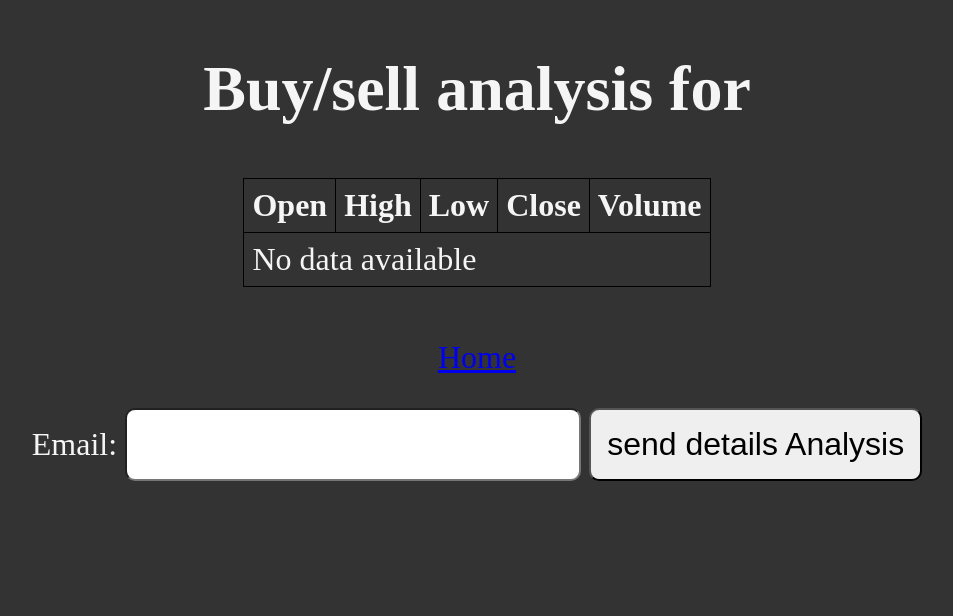
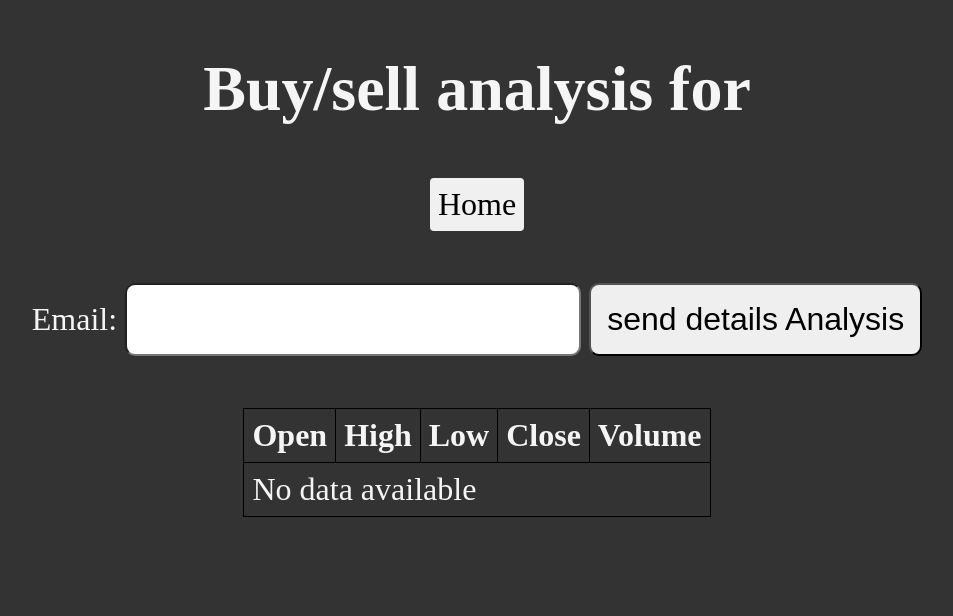
Before and after one commit to Dandata0101/mbs-Stock-signal-project, a Flask app: template templates/stock.html in a window 1280 px wide. Shown: the top 616 px of the page, without its empty margins (163-1116 px from the left). Run offline with Flask 3, Linux system fonts and the light colour scheme; the template is opened without the code that fills it, so the values that code supplies are empty; parts of the project's set-up code (start-up, migrations or seed data) failed here and were passed over.

Commit message:
changes email and home link format and position

```diff
--- a/scripts/charts_export.py
+++ b/scripts/charts_export.py
@@ -62,7 +62,7 @@ def interactive_plot_stock_signals(df=None, tickerSymbol=None):
     fig.add_trace(go.Scatter(x=df.index[df['pricesell'].notnull()], y=df['pricesell'].dropna(), mode='markers', name='Sell Signal', marker=dict(color='red', size=10, symbol='triangle-down')))
 
     # Update layout with width, height, date range slider, and daily interval ticks
-    fig.update_layout(title=f"{tickerSymbol} Stock Signals",
+    fig.update_layout(title=f"{tickerSymbol} Stock Signals Chart",
                       xaxis_title='Date',
                       yaxis_title='Price USD ($)',
                       xaxis=dict(
--- a/templates/stock.html
+++ b/templates/stock.html
@@ -24,11 +24,30 @@
         }
         .email-form {
             margin-top: 20px;
+
         }
+        .home-link {
+            display: inline-block;
+            margin: 20px;
+            padding: 8px;
+            background-color: #f0f0f0;
+            text-decoration: none;
+            color: black;
+            border-radius: 4px;
+        }
+
     </style>
 </head>
 <body>
     <h1>Buy/sell analysis for {{ stock }}</h1>
+    <!-- New Email Form -->
+    <a href="/" class="home-link">Home</a>
+
+    <form action="/ty" method="get">
+        <label for="email">Email:</label>
+        <input type="email" id="email" name="email" required>
+        <button type="submit">send details Analysis</button>
+    </form>
 
     <div class="table-container">
         <table class="stock-data-table">
@@ -55,15 +74,6 @@
         </table>
     </div>
 
-    <!-- New Email Form -->
-    <a href="/" class="home-link">Home</a>
-    <form action="/ty" method="get">
-        <label for="email">Email:</label>
-        <input type="email" id="email" name="email" required>
-        <button type="submit">send details Analysis</button>
-    </form>
-
-
     <div class="chart-container">
         {{ chart|safe }}
     </div>
```
Also changed, not shown: static/images/chart.png, 1 other file.
